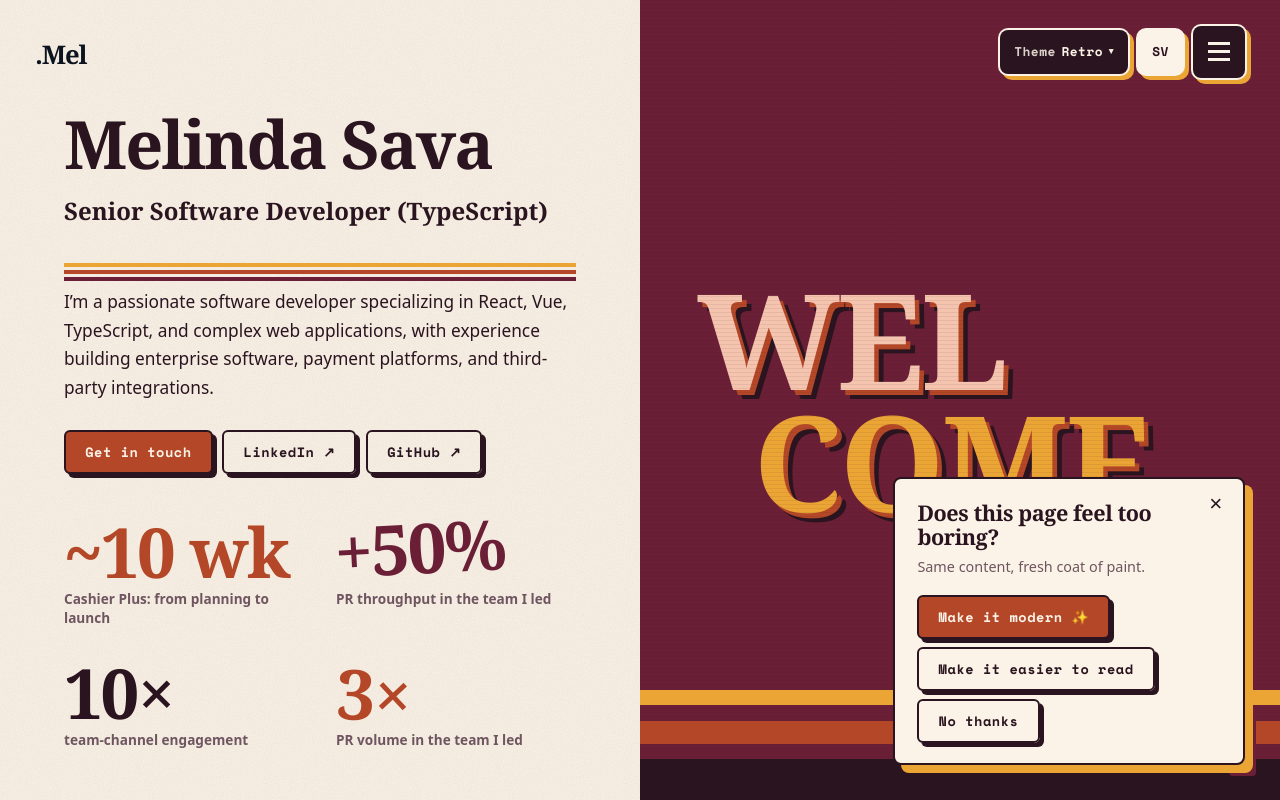
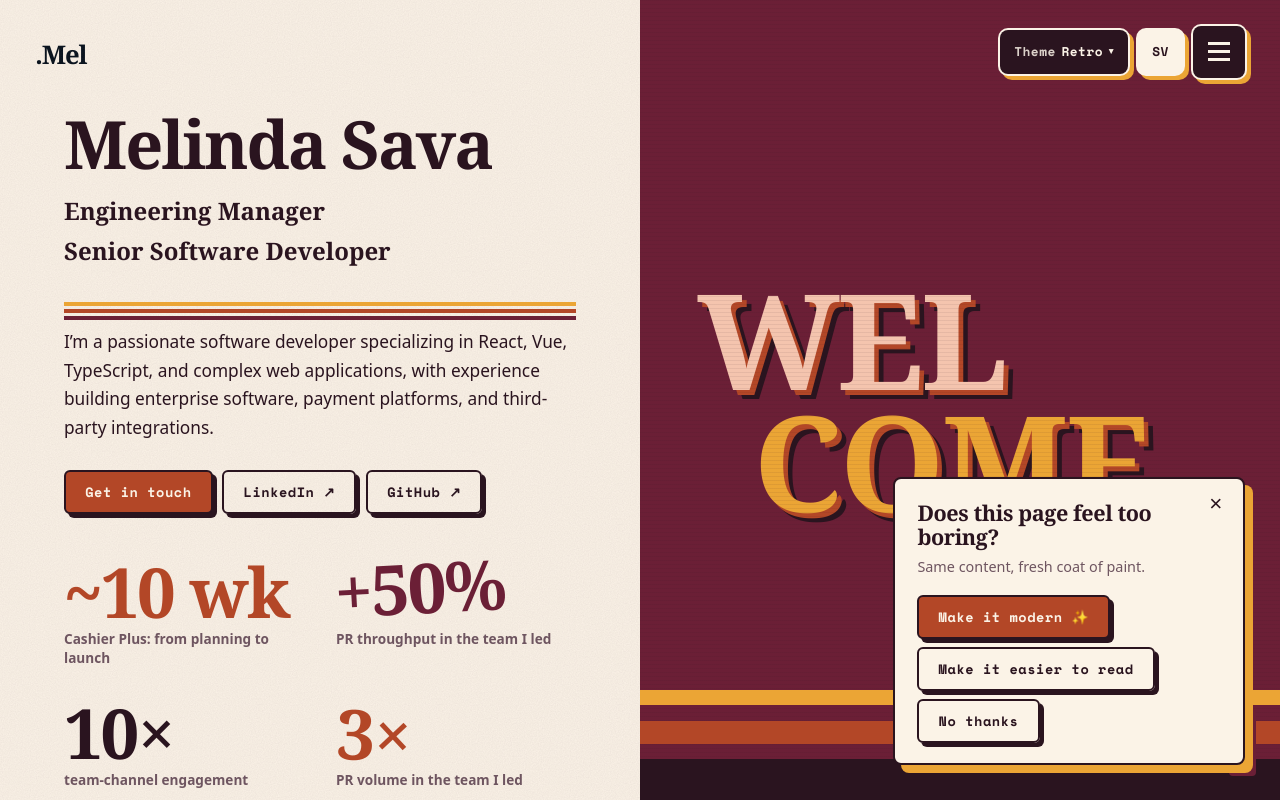
Before and after one commit to mellyynda/portfolio, an Astro site: page / in a window 1280 px wide. Shown: the top 800 px of the page. Built offline with nearby package versions, Linux system fonts and the light colour scheme; Astro itself is replaced by a stand-in of ours.

Commit message:
Hero: show Engineering Manager above Senior Software Developer
Co-authored-by: Copilot App <223556219+Copilot@users.noreply.github.com>

```diff
--- a/src/components/Page.astro
+++ b/src/components/Page.astro
@@ -16,7 +16,7 @@ const w = c.words;
     <section class="split-sec" id="top" aria-labelledby="name">
       <div class="content hero">
         <h1 id="name">Melinda Sava</h1>
-        <p class="role">{c.role}</p>
+        <p class="role">{c.role.map((r, i) => <>{i > 0 && ' '}<span class="role-part">{r}</span></>)}</p>
         <p class="lede">{c.lede}</p>
         <div class="actions">
           <a class="btn btn-primary" href={`mailto:${EMAIL}`}>{c.cta.primary}</a>
--- a/src/data/content.ts
+++ b/src/data/content.ts
@@ -420,7 +420,7 @@ export const content = {
       modern: { name: 'Modern', desc: 'Dark with bright colours' },
       accessible: { name: 'Easy to read', desc: 'Clear text, strong contrast, no movement' },
     },
-    role: 'Senior Software Developer (TypeScript)',
+    role: ['Engineering Manager', 'Senior Software Developer'],
     roleSub: 'React · TypeScript · Engineering Manager',
     lede: 'I’m a passionate software developer specializing in React, Vue, TypeScript, and complex web applications, with experience building enterprise software, payment platforms, and third-party integrations.',
     cta: { primary: 'Get in touch', secondary: 'LinkedIn' },
@@ -489,7 +489,7 @@ export const content = {
       modern: { name: 'Modern', desc: 'Mörk med starka färger' },
       accessible: { name: 'Lättläst', desc: 'Tydlig text, stark kontrast, ingen rörelse' },
     },
-    role: 'Senior mjukvaruutvecklare (TypeScript)',
+    role: ['Engineering Manager', 'Senior mjukvaruutvecklare'],
     roleSub: 'React · TypeScript · Engineering Manager',
     lede: 'Jag är en passionerad mjukvaruutvecklare specialiserad på React, Vue, TypeScript och komplexa webbapplikationer, med erfarenhet av att bygga affärssystem, betalplattformar och tredjepartsintegrationer.',
     cta: { primary: 'Hör av dig', secondary: 'LinkedIn' },
--- a/src/layouts/Base.astro
+++ b/src/layouts/Base.astro
@@ -28,7 +28,7 @@ const jsonLd = {
       '@type': 'Person',
       '@id': `${SITE_URL}/#person`,
       name: 'Melinda Sava',
-      jobTitle: [c.role, current.title],
+      jobTitle: [...new Set([...c.role, current.title])],
       description: c.description,
       email: `mailto:${EMAIL}`,
       url: SITE_URL + '/',
--- a/src/styles/global.css
+++ b/src/styles/global.css
@@ -462,6 +462,9 @@ h1 {
   font-weight: 600;
   font-size: clamp(1.2rem, 2vw, 1.5rem);
 }
+.role-part {
+  display: block;
+}
 .role-sub {
   color: var(--muted);
   font-weight: 600;
```
